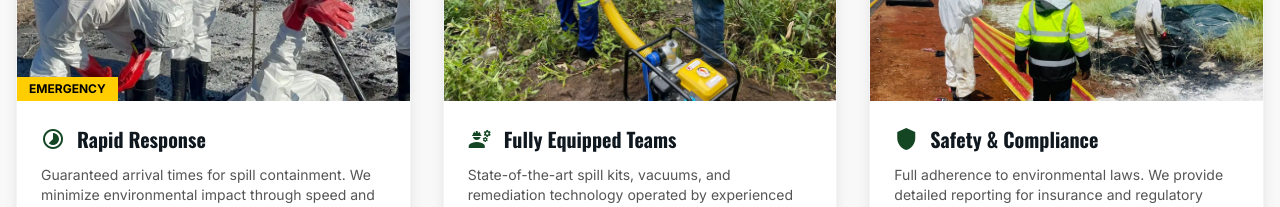
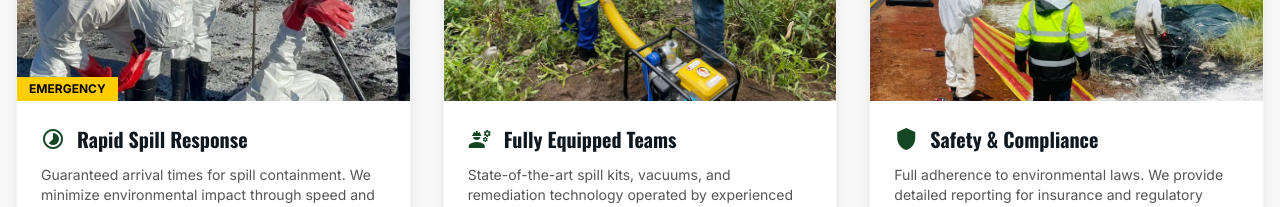
Before and after one commit to LM-Studios-Work/Spill-Response-Company-Website, a Next.js app: page / in a window 1280 px wide. Shown: the part 1240-1447 px from the top of the page. Built offline with nearby package versions, Linux system fonts and the light colour scheme.

Commit message:
reworded seo

```diff
--- a/components/home/services-section.tsx
+++ b/components/home/services-section.tsx
@@ -3,6 +3,7 @@ import Image from "next/image";
 const services = [
   {
     title: "Rapid Response",
+    title: "Rapid Spill Response",
     icon: "timelapse",
     image: "/rapidr.webp?height=192&width=400",
     tag: "Emergency",
```
